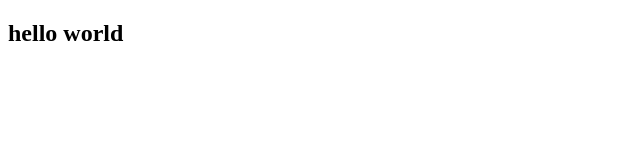
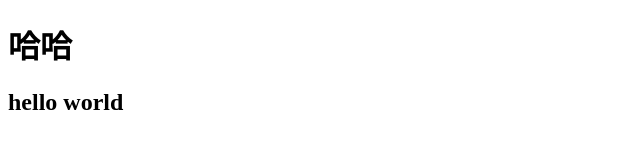
Before and after one commit to wzd-coder/github_demo, a plain HTML site: page index.html in a window 1280 px wide. Shown: the whole page, without its empty margins (0-640 px from the left). Drawn offline with Linux system fonts and the light colour scheme.

Commit message:
修改了html

```diff
--- a/index.html
+++ b/index.html
@@ -6,6 +6,7 @@
   <title>Document</title>
 </head>
 <body>
+  <h1>哈哈</h1>
   <h2>hello world</h2>
 </body>
 </html>
```
